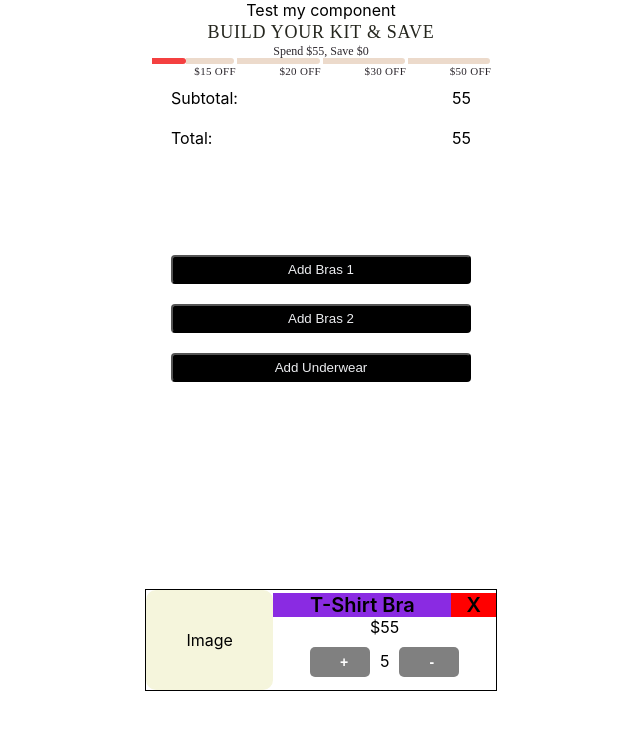
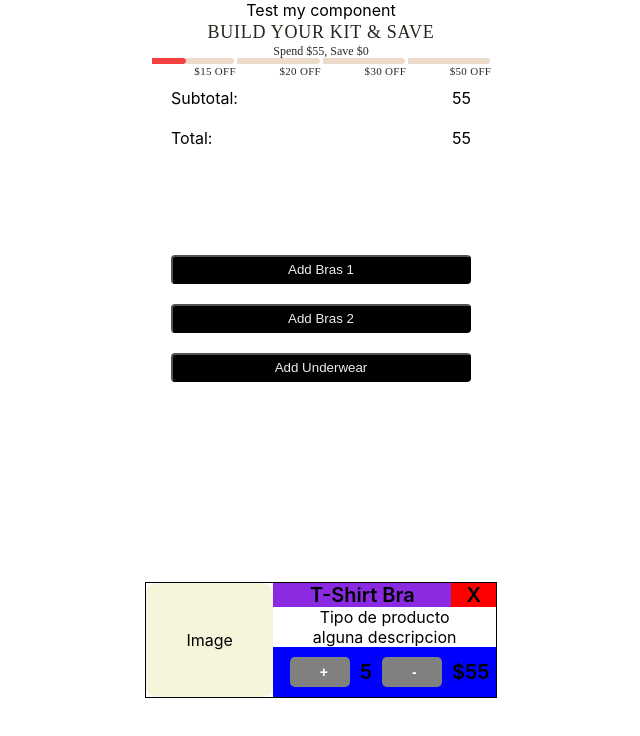
Before and after one commit to fllantada/thirdlove, a React (Create React App) app: page / in a window 1280 px wide. Both pictures are taken after a click on the button "Add Bras 1". Shown: the top 736 px of the page, without its empty margins (319-959 px from the left). Built offline with nearby package versions, Linux system fonts and the light colour scheme.

Commit message:
card layout

```diff
--- a/src/components/Card/Card.module.css
+++ b/src/components/Card/Card.module.css
@@ -59,3 +59,14 @@
   width: 20%;
   background-color: red;
 }
+
+.ButtonContainer {
+  width: 100%;
+  display: flex;
+  flex-direction: row;
+  align-items: center;
+  justify-content: center;
+  font-size: 20px;
+  font-weight: 600;
+  background-color: blue;
+}
--- a/src/components/Card/Card.tsx
+++ b/src/components/Card/Card.tsx
@@ -16,10 +16,13 @@ const Card: React.FunctionComponent<CartItemProps> = ({ lineItem }) => {
           <div className={styles.DelateButton}>X</div>
         </div>
 
-        <div className={styles.Price}>${lineItem.price}</div>
+        <div className={styles.Price}>Tipo de producto</div>
+        <div className={styles.Price}>alguna descripcion</div>
+
         <div className={styles.ButtonContainer}>
           <button className={styles.CustomButton}>+</button>5
           <button className={styles.CustomButton}>-</button>
+          <div className={styles.Price}>${lineItem.price}</div>
         </div>
       </div>
     </div>
--- a/src/components/DiscountProgressBar/ProgressElement.tsx
+++ b/src/components/DiscountProgressBar/ProgressElement.tsx
@@ -20,7 +20,7 @@ const ProgressElement: React.FC<Props> = ({ percent, label }) => {
       </div>
       <div
         className={styles.Label}
-        style={{ fontWeight: percent == 100 ? "700" : "400" }}
+        style={{ fontWeight: percent === 100 ? "700" : "400" }}
       >
         ${label} OFF
       </div>
--- a/src/components/DiscountProgressBar/processData.ts
+++ b/src/components/DiscountProgressBar/processData.ts
@@ -5,7 +5,6 @@ export const processData = (
   subTotal: number
 ): ProgressItem[] => {
   let lastLimit = 0;
-  let total = subTotal;
 
   return Object.entries(config).map(([limitString, discount], index) => {
     const limit = parseInt(limitString);
```
